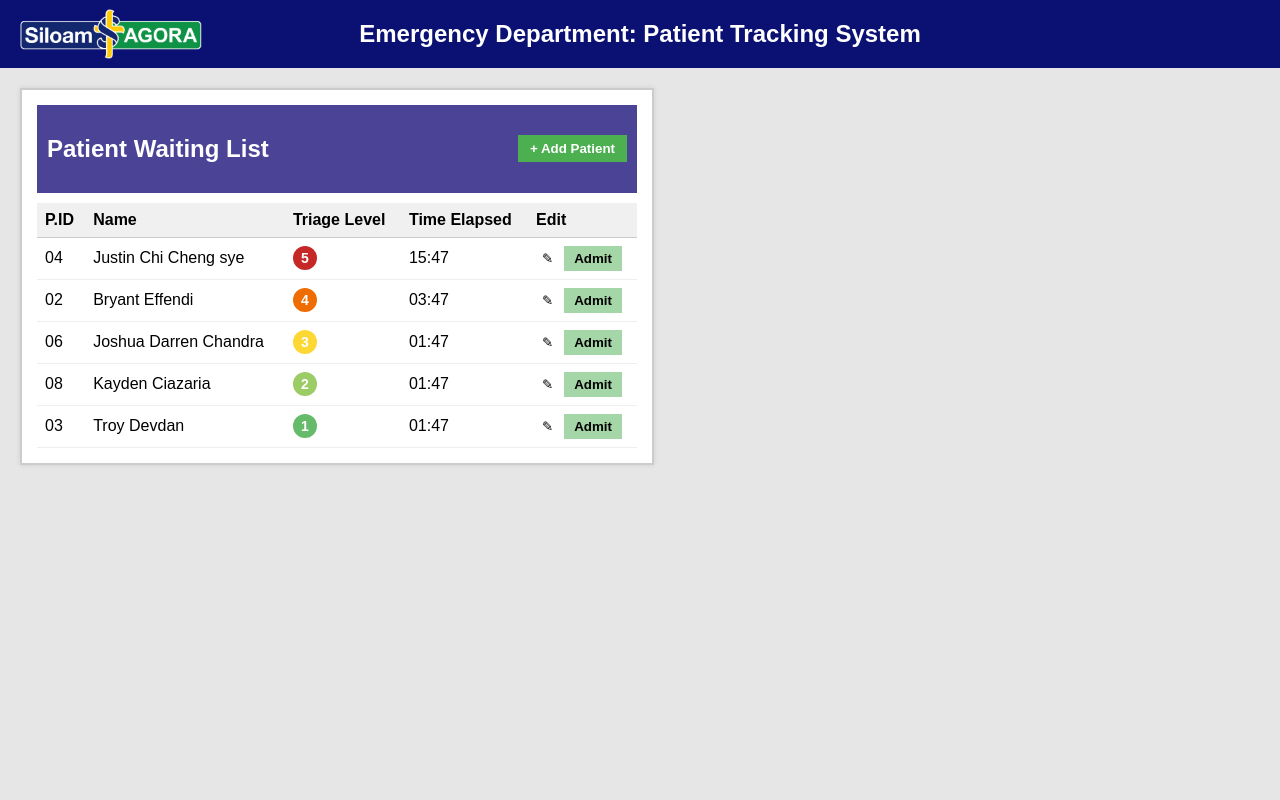
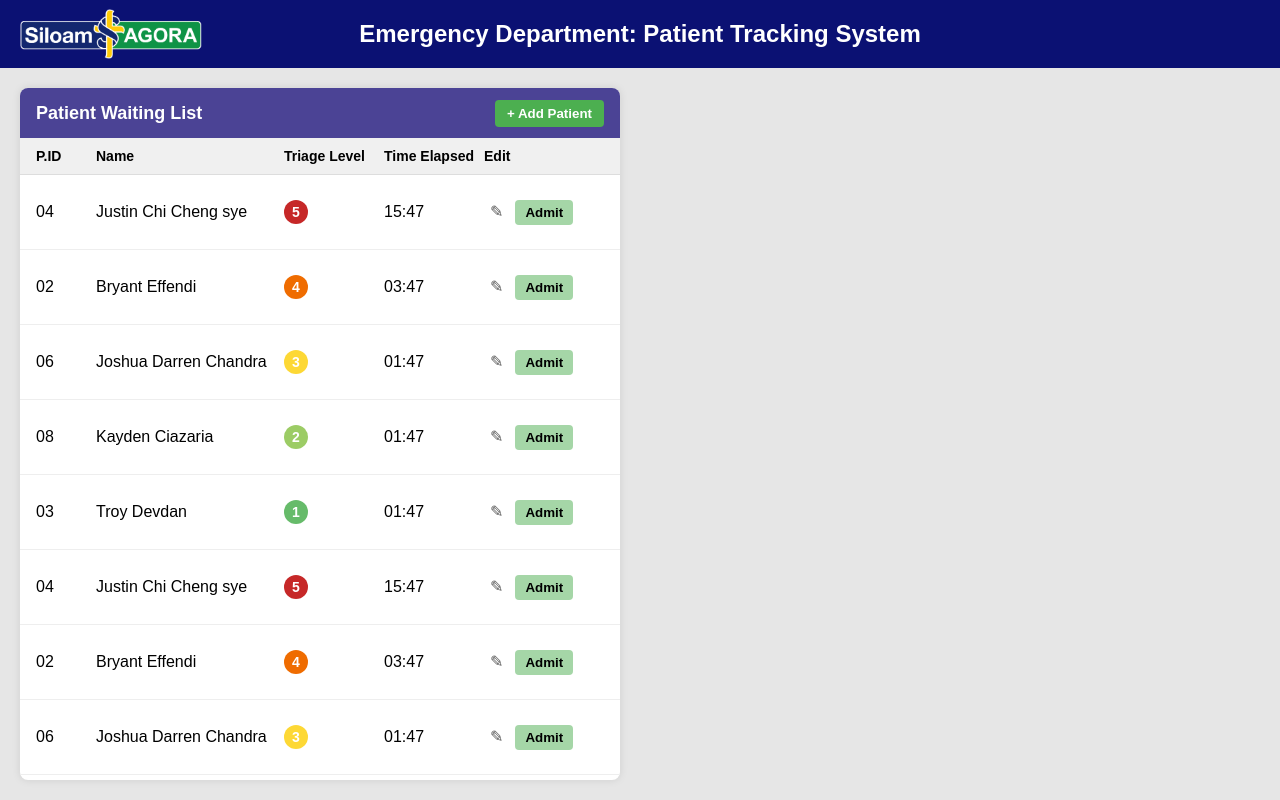
Before and after one commit to Sgu-Justin/Patient-Tracking-System, a React (Create React App) app: page / in a window 1280 px wide. Built offline with nearby package versions, Linux system fonts and the light colour scheme.

Commit message:
Completed Patient Waiting LIst

```diff
--- a/src/App.css
+++ b/src/App.css
@@ -1,12 +1,26 @@
+/* App.css */
+html, body, #root {
+  height: 100%;
+  margin: 0;
+  padding: 0;
+}
+
 .app {
   font-family: Arial, sans-serif;
   background-color: #e6e6e6;
-  min-height: 100vh;
+  display: flex;
+  flex-direction: column;
+  height: 100vh;
 }
 
 .main-container {
+  padding: 20px;
+  flex: 1;
   display: flex;
-  justify-content: flex-start;
-  padding: 20px;
-  gap: 20px;
 }
+
+.patient-list-wrapper {
+  width: 600px;
+  display: flex;
+  flex-direction: column;
+}
--- a/src/App.js
+++ b/src/App.js
@@ -9,8 +9,10 @@ function App() {
     <div className="app">
       <Header />
       <div className="main-container">
-        <PatientList />
-        {/* Right-side panel for admitted history will go here later */}
+        <div className="patient-list-wrapper">
+          <PatientList />
+        </div>
+        {/* Right-side panel for admitted history can go here */}
       </div>
     </div>
   );
--- a/src/components/patientlist/PatientList.css
+++ b/src/components/patientlist/PatientList.css
@@ -1,19 +1,36 @@
-.patient-list {
-    background: white;
-    border: 2px solid #ccc;
-    padding: 15px;
+/* PatientList.css */
+.patient-list-container {
     width: 600px;
-    box-shadow: 0 0 5px rgba(0,0,0,0.1);
+    height: 100%;
+    display: flex;
+    flex-direction: column;
   }
 
+  .patient-list {
+    display: flex;
+    flex-direction: column;
+    background-color: white;
+    box-shadow: 0 0 8px rgba(0, 0, 0, 0.1);
+    border-radius: 8px;
+    height: 100%;
+    overflow: hidden;
+  }
+
+  /* Box 1: Title Header */
   .list-header {
+    background-color: #4b4395;
+    color: white;
     display: flex;
     justify-content: space-between;
     align-items: center;
-    background-color: #4b4395;
-    color: white;
-    padding: 10px;
-    margin-bottom: 10px;
+    height: 50px;
+    padding: 0 16px;
+    flex-shrink: 0;
+  }
+
+  .list-header h2 {
+    margin: 0;
+    font-size: 18px;
   }
 
   .add-button {
@@ -23,25 +40,57 @@
     padding: 6px 12px;
     cursor: pointer;
     font-weight: bold;
+    border-radius: 4px;
+    transition: background-color 0.2s;
   }
 
-  table {
-    width: 100%;
-    border-collapse: collapse;
+  .add-button:hover {
+    background-color: #3d8b40;
   }
 
-  th {
+  /* Box 2: Column Headers */
+  .column-header {
+    display: grid;
+    grid-template-columns: 60px 2fr 100px 100px 120px;
     background-color: #f0f0f0;
-    text-align: left;
-    padding: 8px;
-    border-bottom: 1px solid #ccc;
+    padding: 10px 16px;
+    font-weight: bold;
+    font-size: 14px;
+    border-bottom: 1px solid #ddd;
+    flex-shrink: 0;
   }
 
-  td {
-    padding: 8px;
-    border-bottom: 1px solid #eee;
+  /* Box 3: Scrollable Container */
+  .patient-rows-container {
+    flex: 1;
+    overflow: hidden;
+    position: relative;
   }
 
+  .patient-rows-scrollable {
+    position: absolute;
+    top: 0;
+    left: 0;
+    right: 0;
+    bottom: 0;
+    overflow-y: auto;
+  }
+
+  /* Patient Rows */
+  .patient-row {
+    display: grid;
+    grid-template-columns: 60px 2fr 100px 100px 120px;
+    align-items: center;
+    padding: 12px 16px;
+    border-bottom: 1px solid #eee;
+    min-height: 50px;
+  }
+
+  .patient-row:hover {
+    background-color: #f9f9f9;
+  }
+
+  /* Triage Level Indicator */
   .triage-circle {
     display: inline-block;
     width: 24px;
@@ -54,11 +103,19 @@
     font-weight: bold;
   }
 
+  /* Action Buttons */
   .icon-button {
     background: none;
     border: none;
     cursor: pointer;
-    margin-right: 5px;
+    margin-right: 6px;
+    font-size: 16px;
+    color: #555;
+    transition: color 0.2s;
+  }
+
+  .icon-button:hover {
+    color: #000;
   }
 
   .admit-button {
@@ -67,4 +124,29 @@
     padding: 5px 10px;
     cursor: pointer;
     font-weight: bold;
+    border-radius: 4px;
+    transition: background-color 0.2s;
   }
+
+  .admit-button:hover {
+    background-color: #81c784;
+  }
+
+  /* Custom Scrollbar */
+  .patient-rows-scrollable::-webkit-scrollbar {
+    width: 10px;
+  }
+
+  .patient-rows-scrollable::-webkit-scrollbar-track {
+    background: #f1f1f1;
+    border-radius: 4px;
+  }
+
+  .patient-rows-scrollable::-webkit-scrollbar-thumb {
+    background-color: #888;
+    border-radius: 4px;
+  }
+
+  .patient-rows-scrollable::-webkit-scrollbar-thumb:hover {
+    background-color: #666;
+  }
--- a/src/components/patientlist/PatientList.js
+++ b/src/components/patientlist/PatientList.js
@@ -1,4 +1,3 @@
-// src/components/patientlist/PatientList.js
 import React from 'react';
 import './PatientList.css';
 
@@ -8,52 +7,71 @@ const patients = [
     { id: '06', name: 'Joshua Darren Chandra', triage: 3, time: '01:47' },
     { id: '08', name: 'Kayden Ciazaria', triage: 2, time: '01:47' },
     { id: '03', name: 'Troy Devdan', triage: 1, time: '01:47' },
+    { id: '04', name: 'Justin Chi Cheng sye', triage: 5, time: '15:47' },
+    { id: '02', name: 'Bryant Effendi', triage: 4, time: '03:47' },
+    { id: '06', name: 'Joshua Darren Chandra', triage: 3, time: '01:47' },
+    { id: '08', name: 'Kayden Ciazaria', triage: 2, time: '01:47' },
+    { id: '03', name: 'Troy Devdan', triage: 1, time: '01:47' },
+    { id: '04', name: 'Justin Chi Cheng sye', triage: 5, time: '15:47' },
+    { id: '02', name: 'Bryant Effendi', triage: 4, time: '03:47' },
+    { id: '06', name: 'Joshua Darren Chandra', triage: 3, time: '01:47' },
+    { id: '08', name: 'Kayden Ciazaria', triage: 2, time: '01:47' },
+    { id: '03', name: 'Troy Devdan', triage: 1, time: '01:47' },
+    { id: '02', name: 'Bryant Effendi', triage: 4, time: '03:47' },
+    { id: '06', name: 'Joshua Darren Chandra', triage: 3, time: '01:47' },
+    { id: '08', name: 'Kayden Ciazaria', triage: 2, time: '01:47' },
+    { id: '03', name: 'Troy Devdan', triage: 1, time: '01:47' },
 ];
 
 const getTriageColor = (level) => {
   const colors = ['#c62828', '#ef6c00', '#fdd835', '#9ccc65', '#66bb6a'];
-  return colors[5 - level]; // Map level 5 to green, 1 to red
+  return colors[5 - level];
 };
 
 const PatientList = () => {
   return (
+    <div className="patient-list-container">
       <div className="patient-list">
+        {/* Box 1: Title Header */}
         <div className="list-header">
           <h2>Patient Waiting List</h2>
           <button className="add-button">+ Add Patient</button>
         </div>
-      <table>
-        <thead>
-          <tr>
-            <th>P.ID</th>
-            <th>Name</th>
-            <th>Triage Level</th>
-            <th>Time Elapsed</th>
-            <th>Edit</th>
-          </tr>
-        </thead>
-        <tbody>
+
+        {/* Box 2: Column Headers */}
+        <div className="column-header">
+          <div>P.ID</div>
+          <div>Name</div>
+          <div>Triage Level</div>
+          <div>Time Elapsed</div>
+          <div>Edit</div>
+        </div>
+
+        {/* Box 3: Scrollable Rows */}
+        <div className="patient-rows-container">
+          <div className="patient-rows-scrollable">
             {patients.map((p) => (
-            <tr key={p.id}>
-              <td>{p.id}</td>
-              <td>{p.name}</td>
-              <td>
+              <div className="patient-row" key={p.id}>
+                <div>{p.id}</div>
+                <div>{p.name}</div>
+                <div>
                   <span
                     className="triage-circle"
                     style={{ backgroundColor: getTriageColor(p.triage) }}
                   >
                     {p.triage}
                   </span>
-              </td>
-              <td>{p.time}</td>
-              <td>
+                </div>
+                <div>{p.time}</div>
+                <div>
                   <button className="icon-button">✎</button>
                   <button className="admit-button">Admit</button>
-              </td>
-            </tr>
+                </div>
+              </div>
             ))}
-        </tbody>
-      </table>
+          </div>
+        </div>
+      </div>
     </div>
   );
 };
```
Lines whose indentation alone changed are shown as unchanged.
